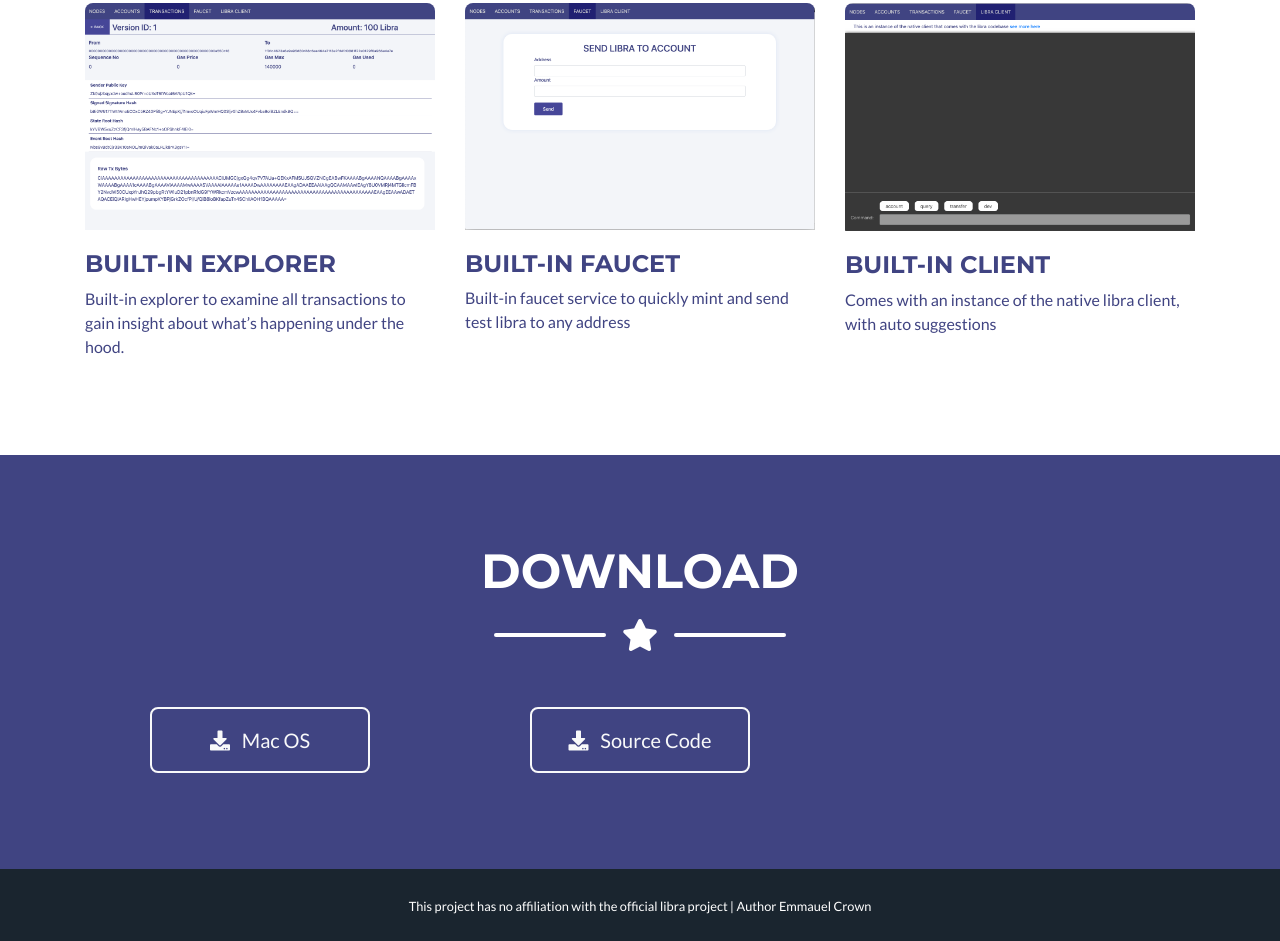
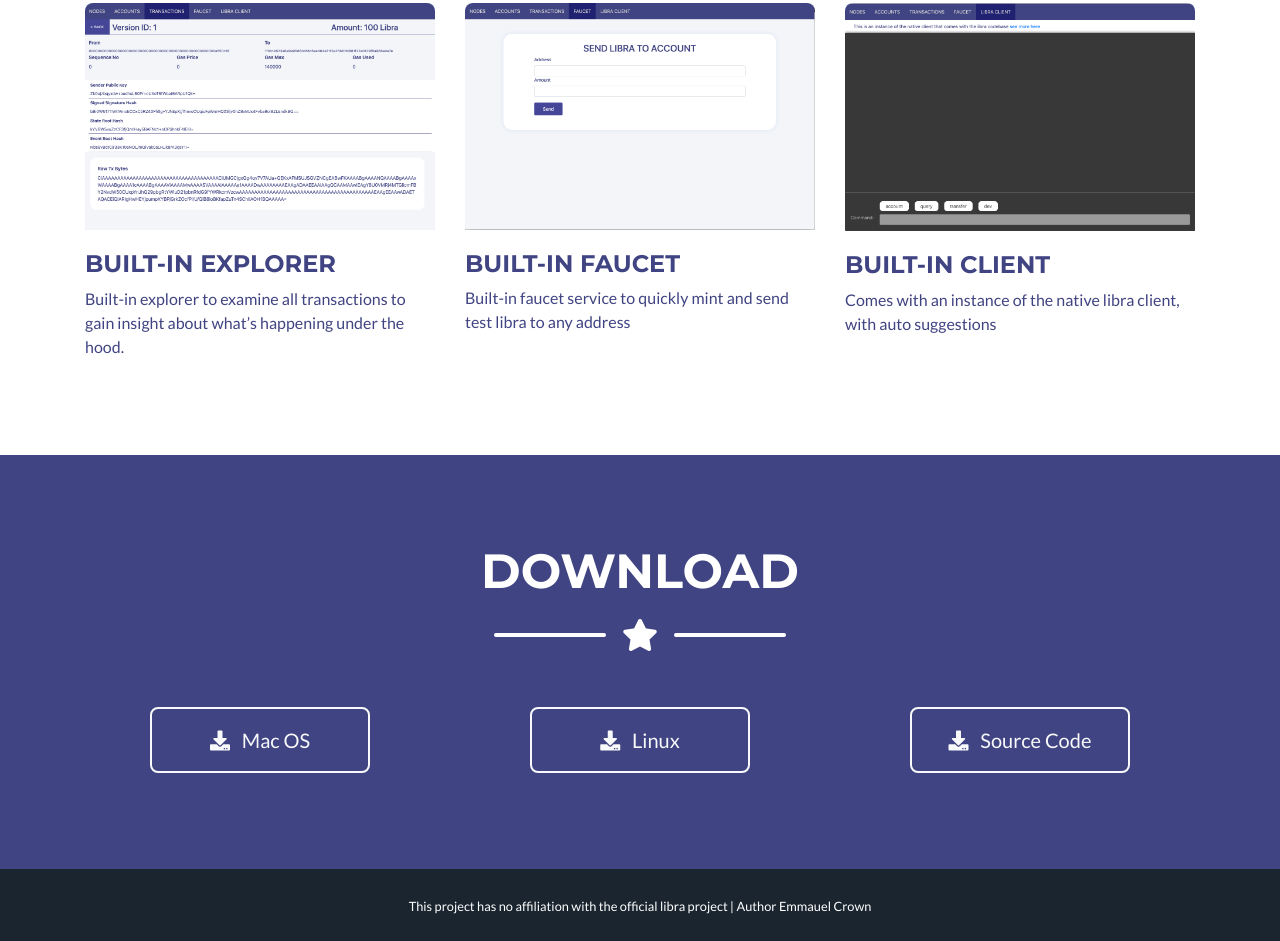
Before and after one commit to crownemmanuel/Fondant, a website with bundled scripts: page index.html in a window 1280 px wide. Shown: the part 1326-2267 px from the top of the page. Built offline with nearby package versions, Linux system fonts and the light colour scheme.

Commit message:
linux download link

```diff
--- a/index.html
+++ b/index.html
@@ -222,7 +222,7 @@
                 Mac OS
               </a>
             </div>
-      <div class="text-center mt-4 col-lg-4" style="display: none">
+      <div class="text-center mt-4 col-lg-4" >
         <a class="btn btn-xl btn-outline-light" href="https://github.com/crownemmanuel/Fondant/releases/download/v0.0.1/Fondant-0.0.1.AppImage">
           <i class="fas fa-download mr-2"></i>
           Linux
```
